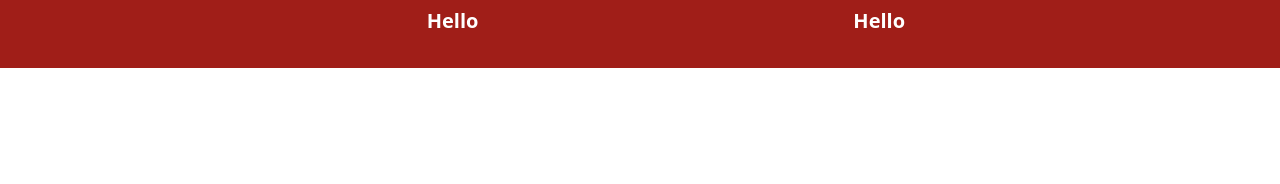
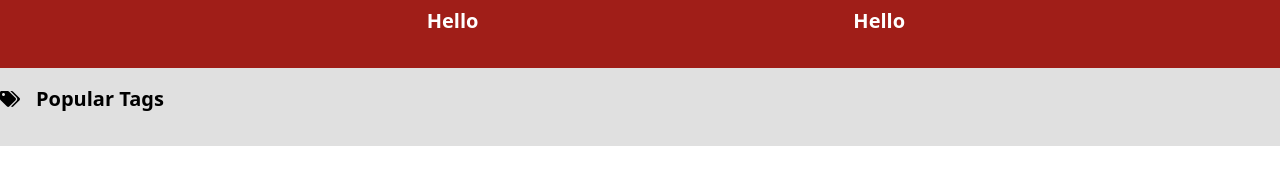
Before and after one commit to chutipon29301/newsflix, a Vue app: page / in a window 1280 px wide. Shown: the part 480-664 px from the top of the page. Built offline with nearby package versions, Linux system fonts and the light colour scheme; what @tailwindcss/custom-forms, vue-page-transition, vue-particles would draw is missing.

Commit message:
:sparkles: Add chip element

```diff
--- /dev/null
+++ b/src/components/Home/Chip.vue
@@ -0,0 +1,13 @@
+<template>
+  <div
+    class="bg-red-700 hover:bg-red-800 active:bg-red-900 shadow-lg px-8 py-2 rounded-full text-white"
+  >
+    #<slot />
+  </div>
+</template>
+
+<script lang="ts">
+import { Component, Vue } from "vue-property-decorator";
+@Component
+export default class Chip extends Vue {}
+</script>
--- a/src/main.ts
+++ b/src/main.ts
@@ -16,7 +16,8 @@ import {
   faLocationArrow,
   faMapMarkedAlt,
   faTimes,
-  faMapMarkerAlt
+  faMapMarkerAlt,
+  faTags
 } from "@fortawesome/free-solid-svg-icons";
 import { FontAwesomeIcon } from "@fortawesome/vue-fontawesome";
 import Autocomplete from "v-autocomplete";
@@ -39,7 +40,8 @@ library.add(
   faLocationArrow,
   faMapMarkedAlt,
   faTimes,
-  faMapMarkerAlt
+  faMapMarkerAlt,
+  faTags
 );
 Vue.component("font-awesome-icon", FontAwesomeIcon);
 
--- a/src/views/Home/Index.vue
+++ b/src/views/Home/Index.vue
@@ -31,14 +31,27 @@
         </div>
       </div>
     </div>
+    <div class="w-full bg-inputhover">
+      <div class="container py-4">
+        <div class="flex items-center mb-4">
+          <font-awesome-icon icon="tags" class="mr-4" />
+          <div class="text-xl font-semibold">Popular Tags</div>
+        </div>
+        <div class="flex">
+          <Chip v-for="chip in chips" :key="chip" class="mr-4">{{chip}}</Chip>
+        </div>
+      </div>
+    </div>
   </div>
 </template>
 <script lang="ts">
 import { Component, Vue } from "vue-property-decorator";
 import SmallNewsItem from "@/components/Home/SmallNewsItem.vue";
+import Chip from "@/components/Home/Chip.vue";
 @Component({
   components: {
-    SmallNewsItem
+    SmallNewsItem,
+    Chip
   }
 })
 export default class Index extends Vue {}
--- a/tailwind.config.js
+++ b/tailwind.config.js
@@ -15,6 +15,7 @@ module.exports = {
         searchoptionbuttonhover: "#3E3E3E",
         searchoptionbuttonactive: "#2E2E2E",
         home: "#A01E18",
+        trendchip: "#B81F1F"
       }
     }
   },
```
